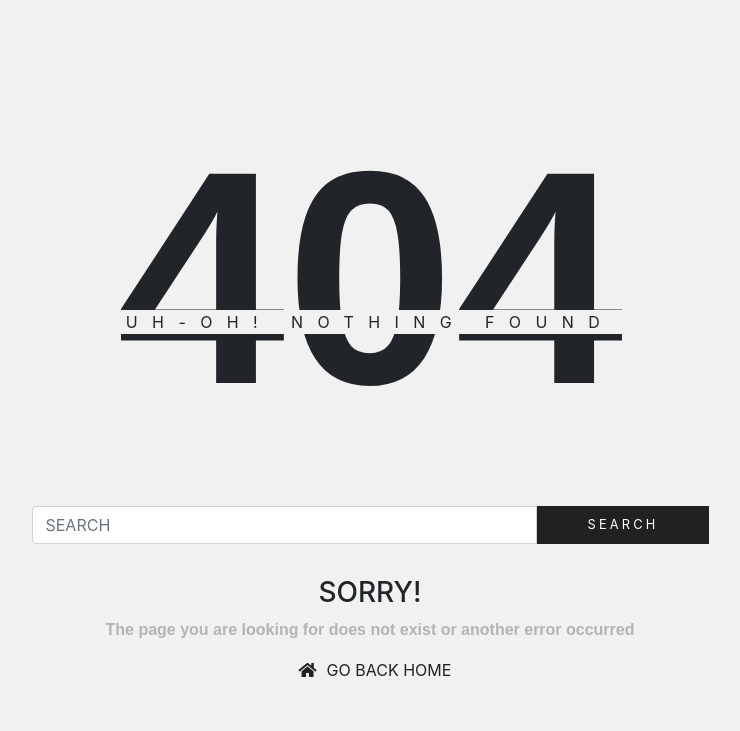
After one commit to impressivedevelopments/decoblog, a PHP site: page /error404.html in a window 1280 px wide. The commit adds this page. Shown: the top 731 px of the page, without its empty margins (270-1010 px from the left). Run offline with PHP 8.4, Linux system fonts and the light colour scheme.

Commit message:
error404

```diff
--- a/css/style.css
+++ b/css/style.css
@@ -487,4 +487,65 @@ input::placeholder, button {
   text-align: center;
   margin: 2rem auto 3rem;
 }
+
+/* 404 */
+.error404 {
+  padding: 50px;
+  text-align: center;
+}
+
+.error404-header {
+  position: relative;
+}
+
+.error404-header .error {
+  font-family: 'Montserrat', sans-serif;
+  font-weight: 700;
+  font-style: normal;
+  font-size: 19rem;
+}
+
+.error404-header .over {
+  width: 100%;
+  background: #f1f1f1;
+  position: absolute;
+  bottom: 10.75rem;
+  letter-spacing: 0.9rem;
+  text-transform: uppercase;
+}
+
+.error404-body button {
+  letter-spacing: 0.2rem;
+  font-size: 0.8rem;
+  background: #212121;
+  color: #ffffff;
+  border: none;
+  padding: 0px 50px;
+}
+
+.error404-footer {
+  margin-top: 2rem;
+}
+
+.error404-footer p {
+  font-family: 'Montserrat', sans-serif;
+  font-weight: 700;
+  font-style: normal;
+  color: #b4b4b4;
+}
+
+.error404-footer a {
+  color: #212121;
+  margin-left: 10px;
+  display: inline-block;
+}
+
+.error404-footer a i {
+  padding-right: 10px;
+}
+
+.error404-footer a:hover {
+  text-decoration: none;
+  color: #212121;
+}
 /*# sourceMappingURL=style.css.map */
--- a/css/style.scss
+++ b/css/style.scss
@@ -395,3 +395,53 @@ input::placeholder, button {
     text-align: center;
     margin: 2rem auto 3rem;
 }
+
+/* 404 */
+.error404 {
+    padding: 50px;
+    text-align: center;
+    &-header {
+        position: relative;
+        .error {
+            @include montserrat-bold;
+            font-size: 19rem;
+        }
+        .over {
+            width: 100%;
+            background: #f1f1f1;
+            position: absolute;
+            bottom: 10.75rem;
+            letter-spacing: 0.9rem;
+            text-transform: uppercase;
+        }
+    }
+    &-body {
+        button {
+            letter-spacing: 0.2rem;
+            font-size: 0.8rem;
+            background: $black;
+            color: $white;
+            border: none;
+            padding: 0px 50px;
+        }
+    }
+    &-footer {
+        margin-top: 2rem;
+        p {
+            @include montserrat-bold;
+            color: $gray-text;
+        }
+        a {
+            color: $black;
+            margin-left: 10px;
+            display: inline-block;
+        i {
+            padding-right: 10px;
+        }
+            &:hover {
+                text-decoration: none;
+                color:$black;
+            }
+        }
+    }
+}
--- /dev/null
+++ b/error404.html
@@ -0,0 +1,38 @@
+<!DOCTYPE html>
+<html lang="en">
+<head>
+    <meta charset="UTF-8">
+    <meta name="viewport" content="width=device-width, initial-scale=1.0">
+    <meta http-equiv="X-UA-Compatible" content="ie=edge">
+    <link rel="stylesheet" href="css/style.css">
+	<link rel="stylesheet" href="css/all.min.css">
+	<link rel="stylesheet" href="css/bootstrap.min.css">
+    <title>Document</title>
+</head>
+<body>
+    <section class="container">
+        <div class="error404">
+            <div class="error404-header">
+                <div class="error">404</div>
+                <div class="over">Uh-oh! nothing found</div>
+            </div>
+            <div class="error404-body ">
+                <div class="input-group search justify-content-md-center">
+                    <input type="text" class="form-control col-lg-6 col-md-6 sol-sm-6" placeholder="search">
+                    <div class="input-group-prepend">
+                           <button>SEARCH</button>
+                    </div>
+                </div>
+            </div>
+            <div class="error404-footer">
+                <h3>Sorry!</h3>
+                <p>The page you are looking for does not exist or another error occurred</p>
+                <a href="index.php"><i class="fas fa-home"></i>GO BACK HOME</a>
+            </div>
+        </div>
+    </section>
+<script src="https://code.jquery.com/jquery-3.3.1.slim.min.js" integrity="sha384-q8i/X+965DzO0rT7abK41JStQIAqVgRVzpbzo5smXKp4YfRvH+8abtTE1Pi6jizo" crossorigin="anonymous"></script>
+<script src="https://cdnjs.cloudflare.com/ajax/libs/popper.js/1.14.6/umd/popper.min.js" integrity="sha384-wHAiFfRlMFy6i5SRaxvfOCifBUQy1xHdJ/yoi7FRNXMRBu5WHdZYu1hA6ZOblgut" crossorigin="anonymous"></script>
+<script src="js/bootstrap.min.js"></script>
+</body>
+</html>
--- a/templates/posts-template.php
+++ b/templates/posts-template.php
@@ -10,7 +10,7 @@ $posts = $con->query("SELECT * FROM posts");
         <?php foreach($posts as $post): ?>
         <div class="col-lg-3">
             <div class="post-card white">
-                <?php if($post['media'] != "NULL"): ?>
+                <?php if($post['media'] != NULL): ?>
                 <div class="post-card-image">
                     <img class="d-block w-100" src="<?= $post['media']; ?>" alt="">
                 </div>
@@ -18,7 +18,7 @@ $posts = $con->query("SELECT * FROM posts");
                 <div class="post-card-body">
                     <div class="post-card-header">
                         <span class="wrap">
-                        <?php if($post['media'] != "NULL"): ?>
+                        <?php if($post['media'] != NULL): ?>
                             <i class="fas fa-image fa-3x"></i>
                         <?php else: ?>
                             <i class="fas fa-pen-square fa-3x"></i>
```
Also changed, not shown: templates/detail-page-template.php (+7 -1 lines), .htaccess (added), 1 other file.
